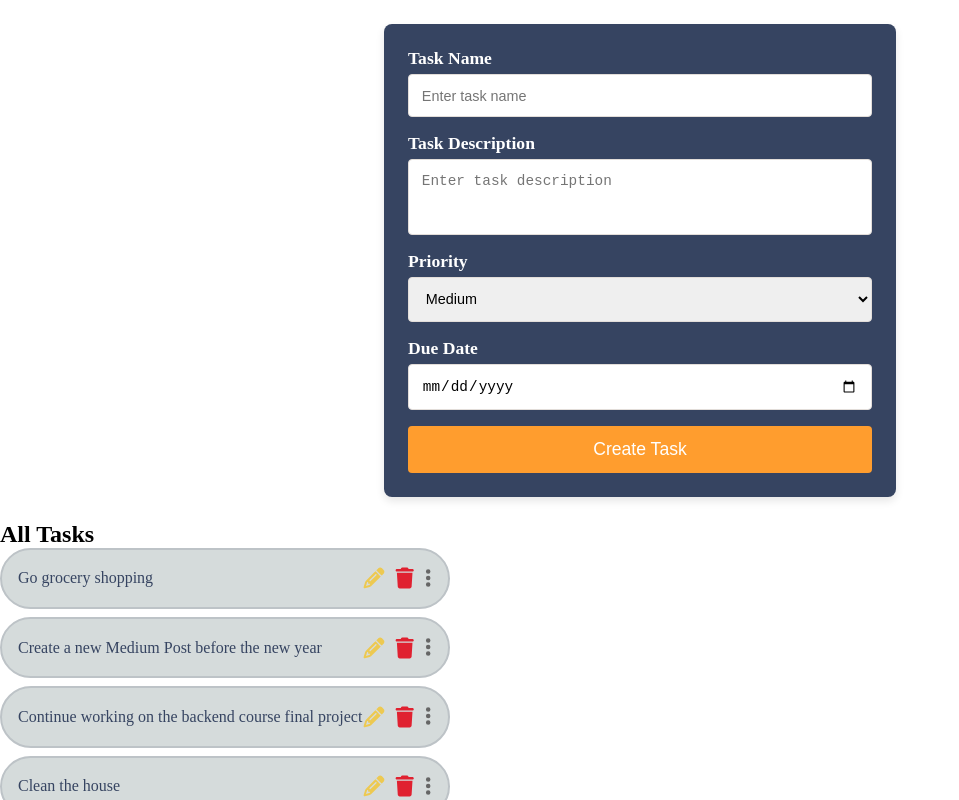
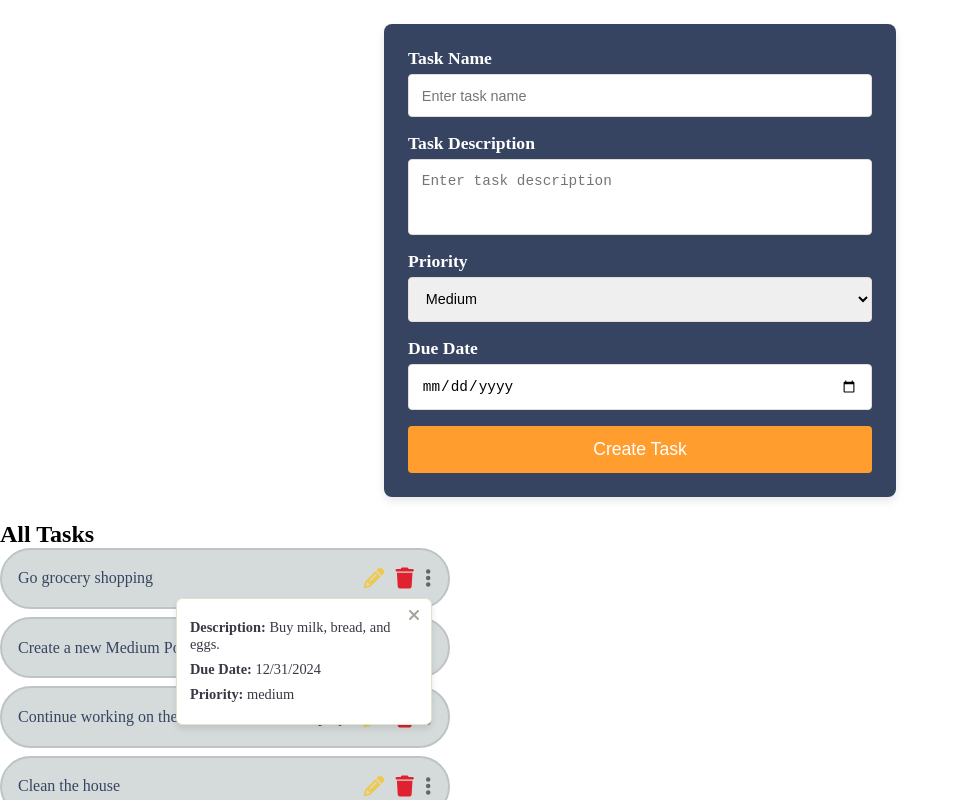
Before and after one commit to ezgsnyrt/to-do-list, a React (Create React App) app in the folder client/: page / in a window 1280 px wide. Both pictures are taken after a click on the icon 427 px from the left and 577 px from the top of the page. Shown: the top 800 px of the page, without its empty margins (0-959 px from the left). Built offline with nearby package versions, Linux system fonts and the light colour scheme.

Commit message:
Add dropdown toggle and close functionality
Created exit button for task details dropdown

Included description, due date, and priority display in dropdown

```diff
--- a/client/src/components/TaskBoard.js
+++ b/client/src/components/TaskBoard.js
@@ -1,15 +1,27 @@
-import React from "react";
+import React, { useState } from "react";
 import "../styles/TaskBoard.css";
 import { FontAwesomeIcon } from "@fortawesome/react-fontawesome";
 import {
     faPencilAlt,
     faTrash,
     faEllipsisV,
+    faTimes,
 } from "@fortawesome/free-solid-svg-icons";
 
 const TaskBoard = ({ allTasks }) => {
+    const [expandedTaskId, setExpandedTaskId] = useState(null);
+
+    const toggleDropdown = (taskId) => {
+        setExpandedTaskId((prevId) => (prevId === taskId ? null : taskId));
+    };
+
+    const closeDropdown = () => {
+        setExpandedTaskId(null);
+    };
+
     return (
         <div className="task-board">
+
             {/* All Tasks Column */}
             <div className="task-column all-tasks">
                 <h2>All Tasks</h2>
@@ -18,6 +30,7 @@ const TaskBoard = ({ allTasks }) => {
                         <li key={task.id} className="task-list-item">
                             <span>{task.title}</span>
                             <div className="task-actions">
+
                                 {/* Edit Icon */}
                                 <FontAwesomeIcon
                                     icon={faPencilAlt}
@@ -42,18 +55,42 @@ const TaskBoard = ({ allTasks }) => {
                                     }
                                 />
 
-                                {/* For More */}
+                                {/* More Icon */}
                                 <div className="task-status-dropdown-container">
                                     <FontAwesomeIcon
                                         icon={faEllipsisV}
                                         className="icon more-icon"
                                         title="For More"
-                                        onClick={() =>
-                                            console.log(
-                                                `See details of the task: ${task.title}`
-                                            )
-                                        }
+                                        onClick={() => toggleDropdown(task.id)}
                                     />
+                                    {expandedTaskId === task.id && (
+                                        <div className="task-dropdown">
+
+                                            {/* Exit Button */}
+                                            <button
+                                                className="dropdown-exit-button"
+                                                onClick={closeDropdown}
+                                            >
+                                                <FontAwesomeIcon
+                                                    icon={faTimes}
+                                                />
+                                            </button>
+                                            <p>
+                                                <strong>Description:</strong>{" "}
+                                                {task.description}
+                                            </p>
+                                            <p>
+                                                <strong>Due Date:</strong>{" "}
+                                                {new Date(
+                                                    task.dueDate
+                                                ).toLocaleDateString()}
+                                            </p>
+                                            <p>
+                                                <strong>Priority:</strong>{" "}
+                                                {task.priority}
+                                            </p>
+                                        </div>
+                                    )}
                                 </div>
                             </div>
                         </li>
--- a/client/src/styles/TaskBoard.css
+++ b/client/src/styles/TaskBoard.css
@@ -66,3 +66,42 @@
 .more-icon:hover {
     color: #151101;
 }
+
+.task-status-dropdown-container {
+    position: relative;
+}
+
+.task-dropdown {
+    position: absolute;
+    top: 2rem;
+    right: 0;
+    background-color: #ffffff;
+    border: 1px solid #e0e4cc;
+    border-radius: 0.4rem;
+    box-shadow: 0 4px 6px rgba(0, 0, 0, 0.1);
+    padding: 0.8rem;
+    width: 16rem;
+    z-index: 10;
+}
+
+.dropdown-exit-button {
+    position: absolute;
+    top: 0.5rem;
+    right: 0.7rem;
+    background: none;
+    border: none;
+    cursor: pointer;
+    font-size: 1rem;
+    color: #a8a39d;
+    transition: color 0.4s ease;
+}
+
+.dropdown-exit-button:hover {
+    color: #383845;
+}
+
+.task-dropdown p {
+    margin: 0.5rem 0;
+    font-size: 0.9rem;
+    color: #383845;
+}
```
